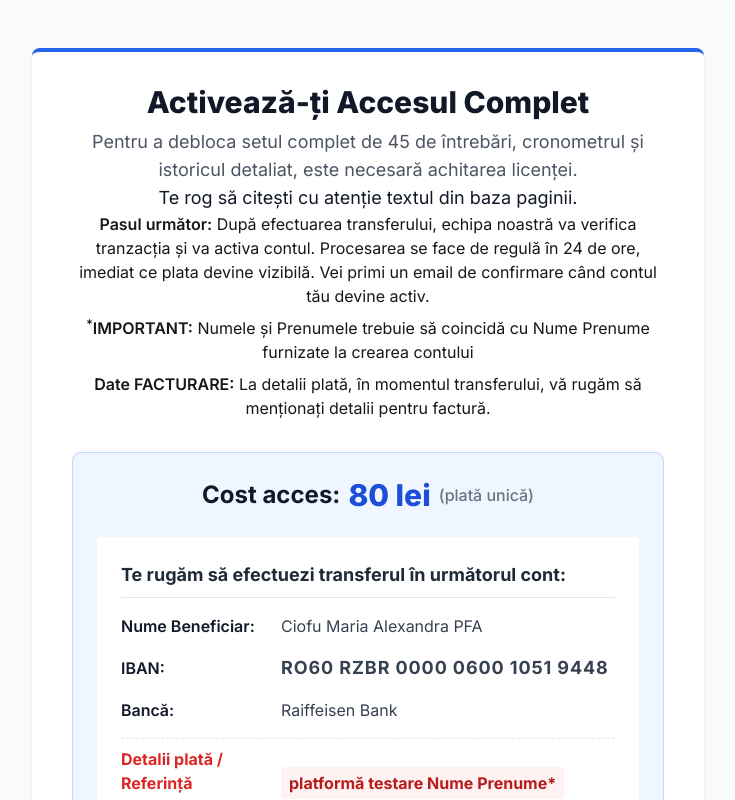
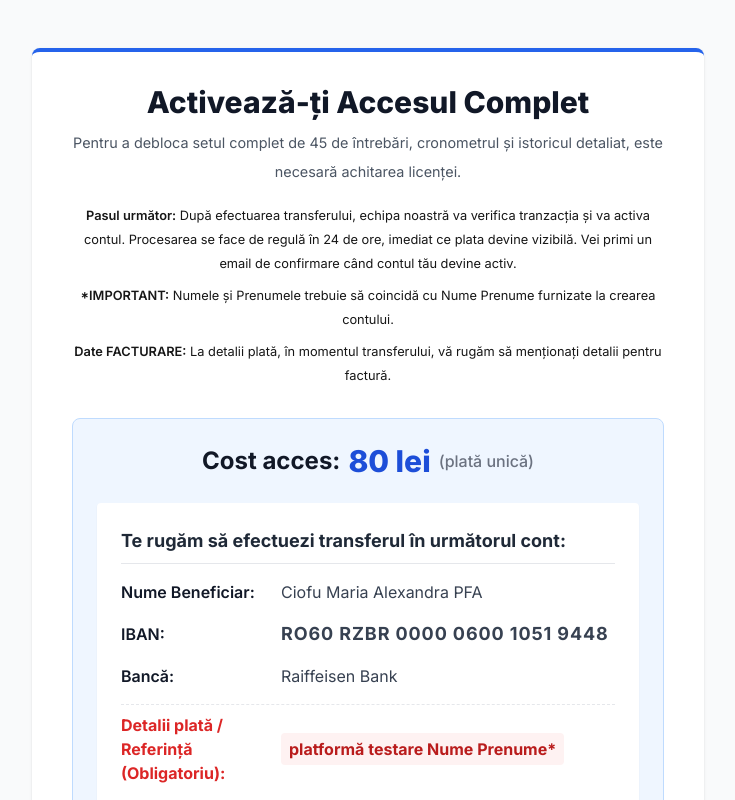
Before and after one commit to sorincenusa/testepsiho, a Next.js app: page /pending in a window 1280 px wide. Shown: the top 800 px of the page, without its empty margins (272-1007 px from the left). Built offline with nearby package versions, Linux system fonts and the light colour scheme; no server answers.

Commit message:
Refactor text elements to use small tags for details
Updated text formatting for clarity and emphasis.

```diff
--- a/src/app/pending/page.tsx
+++ b/src/app/pending/page.tsx
@@ -16,20 +16,17 @@ export default function PendingApproval() {
              <h2 className="text-3xl font-extrabold text-gray-900 mb-2">
                Activează-ți Accesul Complet
              </h2>
-             <p className="text-lg text-gray-600">
-               Pentru a debloca setul complet de 45 de întrebări, cronometrul și istoricul detaliat, este necesară achitarea licenței.
-             </p>
-              <p className="text-lg text-gray-900">
-               Te rog să citești cu atenție textul din baza paginii.
+             <p className="text-lg text-gray-600 mb-4">
+               <small>Pentru a debloca setul complet de 45 de întrebări, cronometrul și istoricul detaliat, este necesară achitarea licenței.</small>
              </p>
               <p className="mb-2">
-                 <span className="font-semibold">Pasul următor:</span> După efectuarea transferului, echipa noastră va verifica tranzacția și va activa contul. Procesarea se face de regulă în 24 de ore, imediat ce plata devine vizibilă. Vei primi un email de confirmare când contul tău devine activ.
+                 <small><span className="font-semibold">Pasul următor:</span> După efectuarea transferului, echipa noastră va verifica tranzacția și va activa contul. Procesarea se face de regulă în 24 de ore, imediat ce plata devine vizibilă. Vei primi un email de confirmare când contul tău devine activ.</small>
               </p>
               <p className="mb-2">
-                 <span className="font-semibold"><sup>*</sup>IMPORTANT:</span> Numele și Prenumele trebuie să coincidă cu Nume Prenume furnizate la crearea contului
+                 <small><span className="font-semibold">*IMPORTANT:</span> Numele și Prenumele trebuie să coincidă cu Nume Prenume furnizate la crearea contului.</small>
               </p>
               <p>
-                <span className="font-semibold">Date FACTURARE:</span> La detalii plată, în momentul transferului, vă rugăm să menționați detalii pentru factură.
+                <small><span className="font-semibold">Date FACTURARE:</span> La detalii plată, în momentul transferului, vă rugăm să menționați detalii pentru factură.</small>
               </p>
           </div>
 
```
